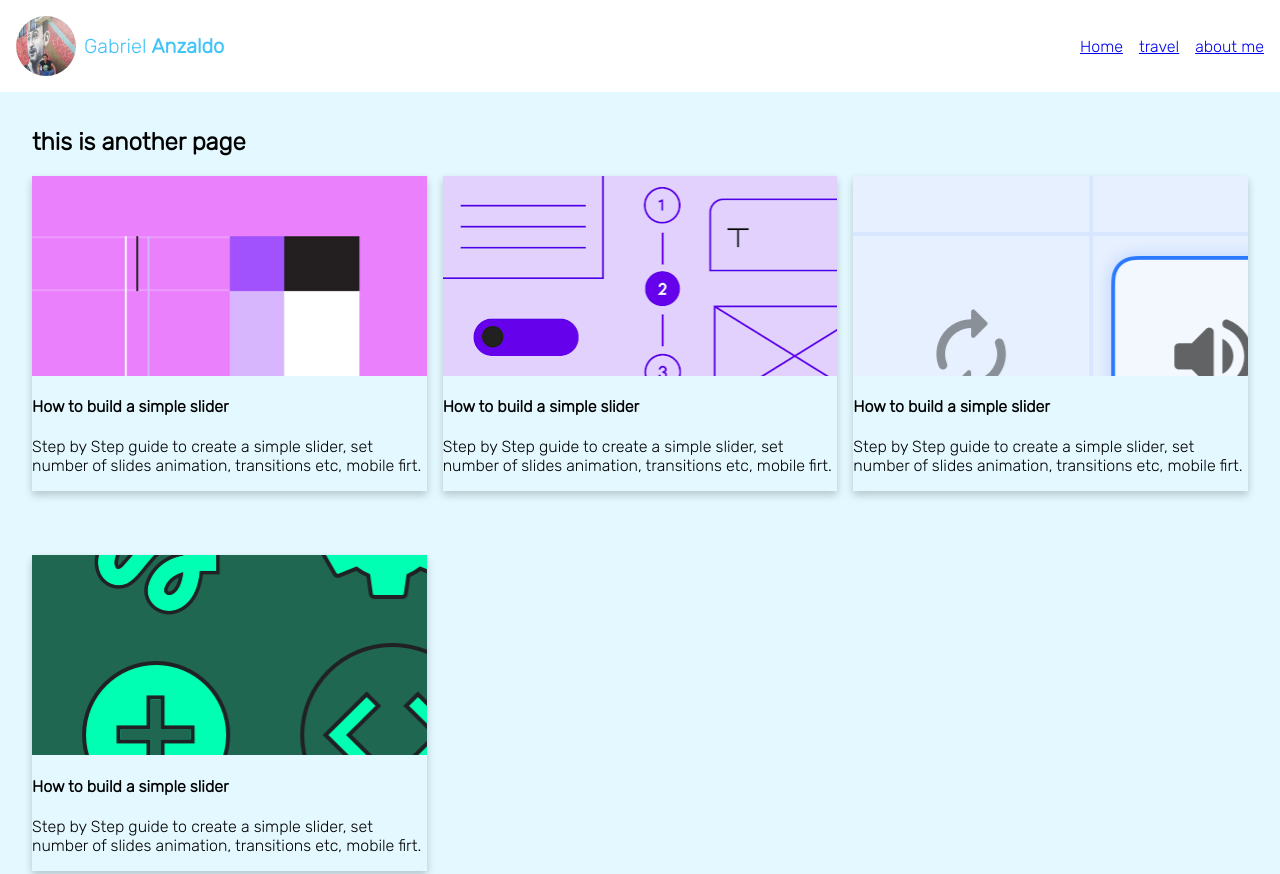
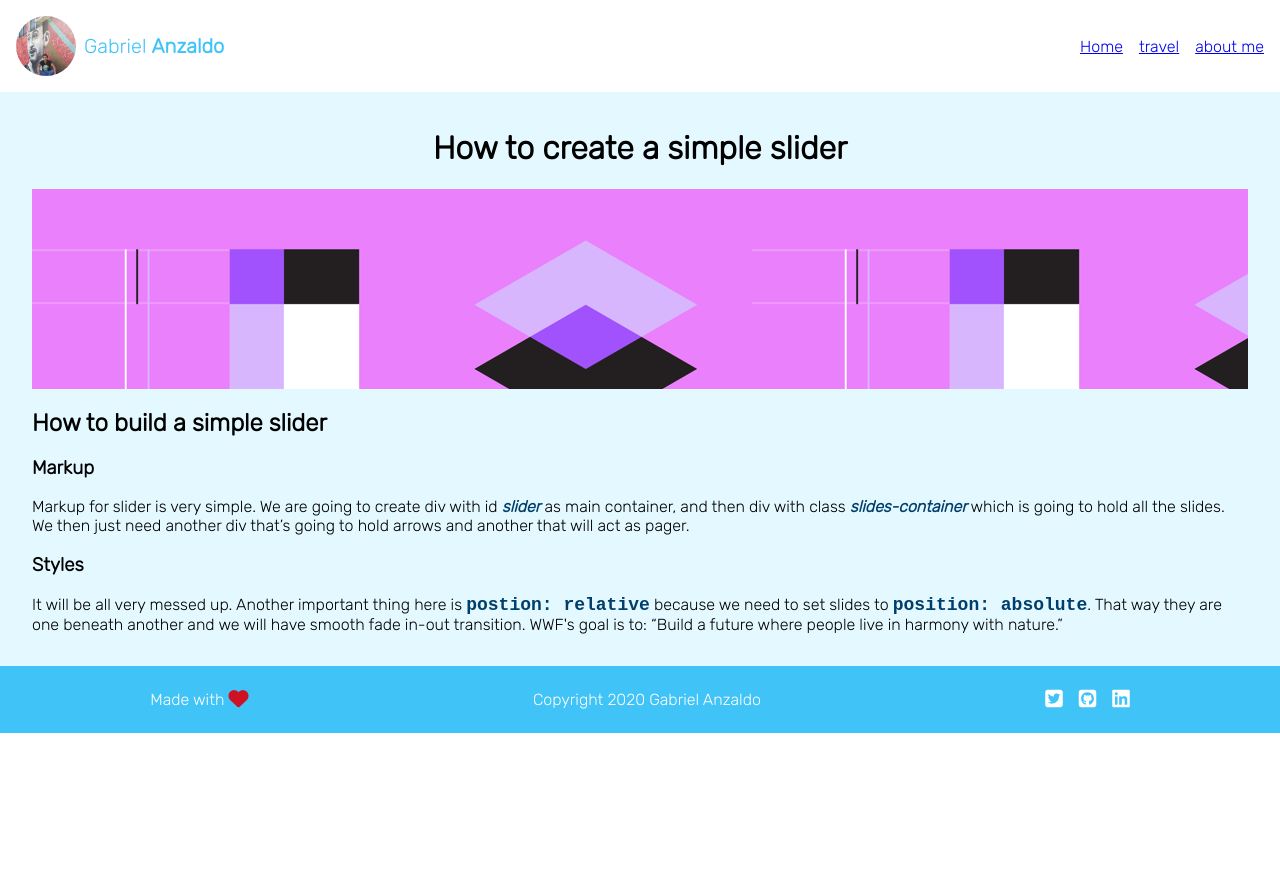
Before and after one commit to gabrielAnzaldo/personal-website, a website built with webpack: page src/post.html in a window 1280 px wide. Shown: the top 874 px of the page. After the commit the page ends 800 px from the top, so only its background shows below. Built offline with nearby package versions, Linux system fonts and the light colour scheme.

Commit message:
chore: work on post.

```diff
--- a/src/post.html
+++ b/src/post.html
@@ -35,38 +35,20 @@
     </ul>
   </header>
   <main class="content" role="main">
-    <h2>this is another page</h2>
-    <div class="grid-wrapper">
-      <div class="post-card">
+    <div class="grid-wrapper-post">
+      <h1>How to create a simple slider</h1>
+      <div class="post-card-content">
         <div class="post-background post-image-one">
         </div>
-        <h4>How to build a simple slider</h4>
+        <h2>How to build a simple slider</h2>
+        <h3>Markup</h3>
         <p>
-          Step by Step guide to create a simple slider, set number of slides animation, transitions etc, mobile firt.
+          Markup for slider is very simple. We are going to create div with id <b>slider</b> as main container, and then div with class <b>slides-container</b> which is going to hold all the slides. We then just need another div that’s going to hold arrows and another that will act as pager.
         </p>
-      </div>
-      <div class="post-card">
-        <div class="post-background post-image-two">
-        </div>
-        <h4>How to build a simple slider</h4>
+        <h3>Styles</h3>
         <p>
-          Step by Step guide to create a simple slider, set number of slides animation, transitions etc, mobile firt.
-        </p>
-      </div>
-      <div class="post-card">
-        <div class="post-background post-image-three">
-        </div>
-        <h4>How to build a simple slider</h4>
-        <p>
-          Step by Step guide to create a simple slider, set number of slides animation, transitions etc, mobile firt.
-        </p>
-      </div>
-      <div class="post-card">
-        <div class="post-background post-image-four">
-        </div>
-        <h4>How to build a simple slider</h4>
-        <p>
-          Step by Step guide to create a simple slider, set number of slides animation, transitions etc, mobile firt.
+          It will be all very messed up. Another important thing here is <code>postion: relative</code> because we need to set slides to <code>position: absolute</code>. That way they are one beneath another and we will have smooth fade in-out transition.
+          WWF's goal is to: <q>Build a future where people live in harmony with nature.</q>
         </p>
       </div>
     </div>
--- a/src/styles/small.css
+++ b/src/styles/small.css
@@ -127,3 +127,21 @@ main div.post-background.post-image-three {
 main div.post-background.post-image-four {
   background: url('../images/post-four.png');
 }
+
+/* Post page */
+
+main .grid-wrapper-post h1 {
+  text-align: center;
+}
+
+main .grid-wrapper-post p b {
+  font-weight: bold;
+  color: #003E6B;
+  font-style: italic;
+}
+
+main .grid-wrapper-post p code {
+  font-weight: bold;
+  color: #003E6B;
+  font-size: 18px;
+}
```
Also changed, not shown: src/index.html (+21 -9 lines).
